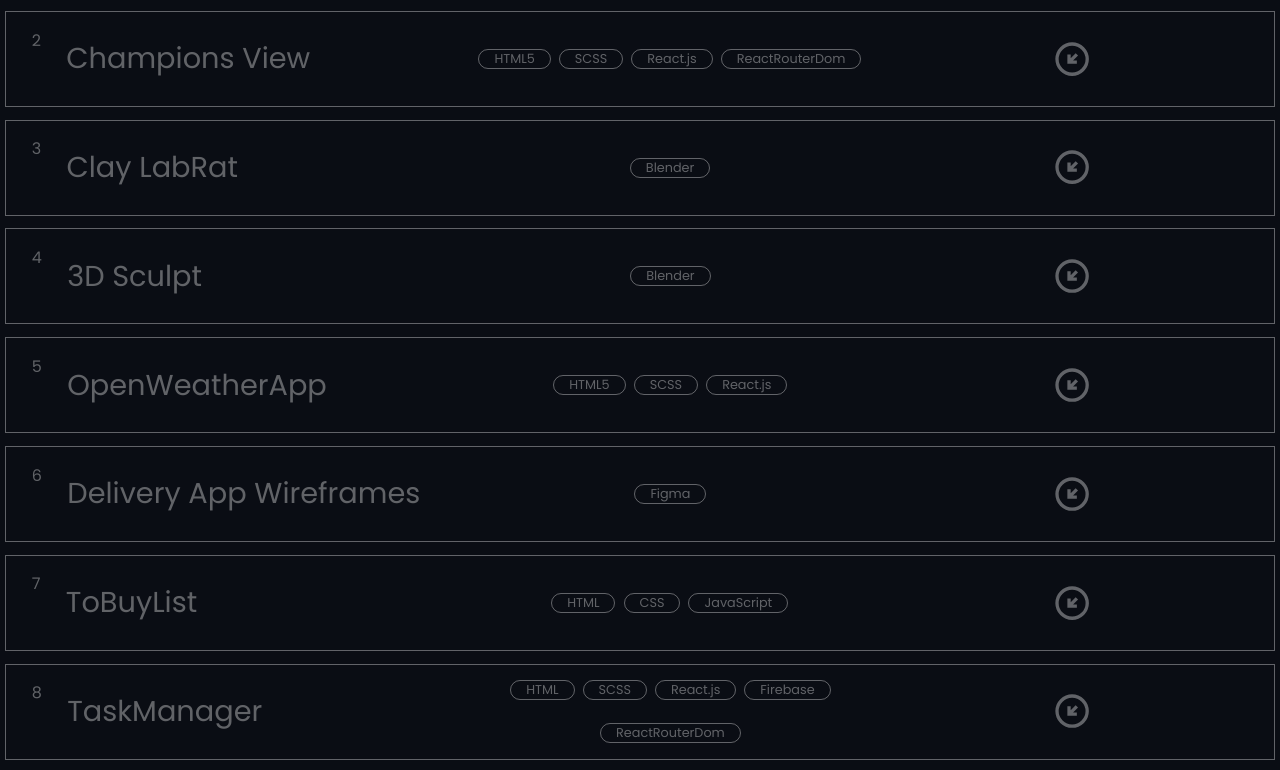
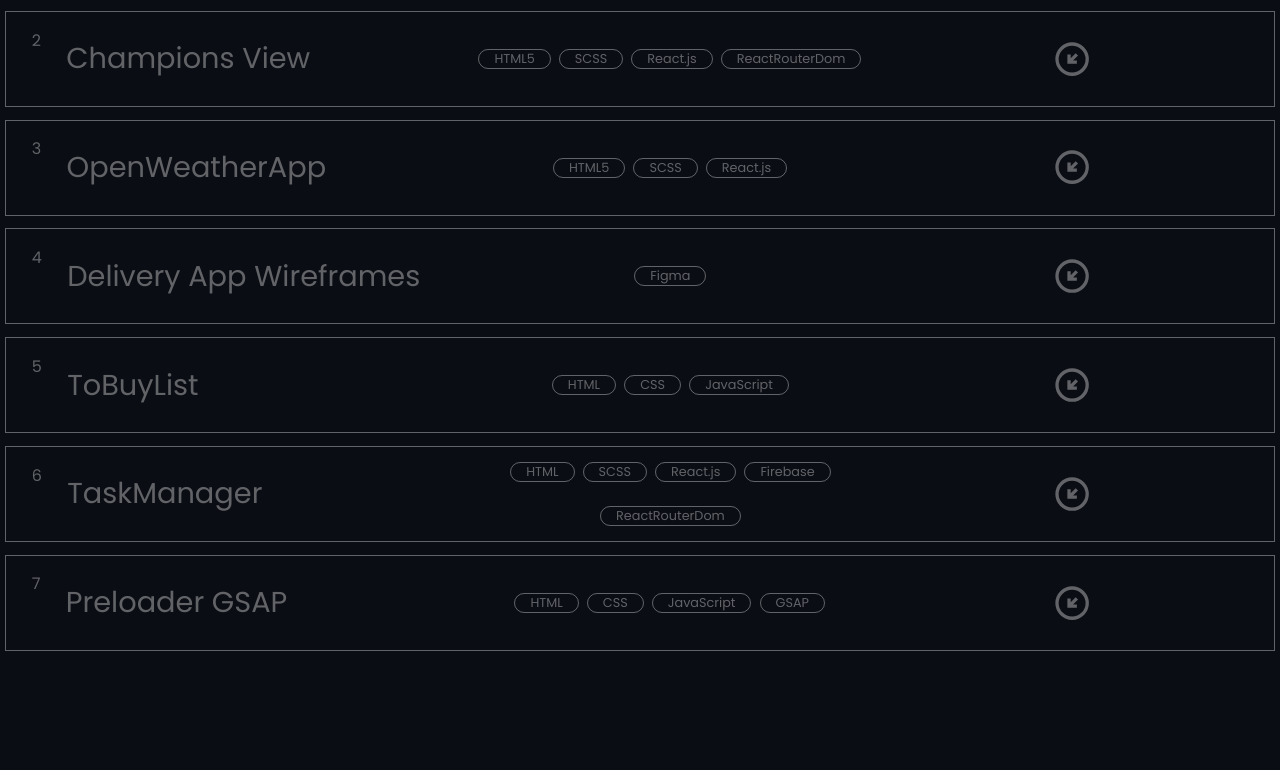
Before and after one commit to efarias03/Portfolio2023, a React (Vite) app: page / in a window 1280 px wide. Shown: the part 1274-2044 px from the top of the page. Built offline with nearby package versions, Linux system fonts and the light colour scheme.

Commit message:
deleted no-programming projects

```diff
--- a/src/components/Sections/Projects/ProjectsGrid/index.jsx
+++ b/src/components/Sections/Projects/ProjectsGrid/index.jsx
@@ -67,24 +67,6 @@ export default function ProjectGrid() {
             url: "https://efarias03.github.io/ExplowChallengeLOL/"
         },
         {
-            title: "Clay LabRat",
-            tags: [
-                "Blender",
-            ],
-            description: "Simple 3D model of a cute rat that looks like clay",
-            image: "0002.png",
-            url: "https://www.artstation.com/btcleaner"
-        },
-        {
-            title: "3D Sculpt",
-            tags: [
-                "Blender",
-            ],
-            description: "3D Sculpt for experimental purposes",
-            image: "0001.jpg",
-            url: "https://www.artstation.com/btcleaner"
-        },
-        {
             title: "OpenWeatherApp",
             tags: [
                 "HTML5",
```
